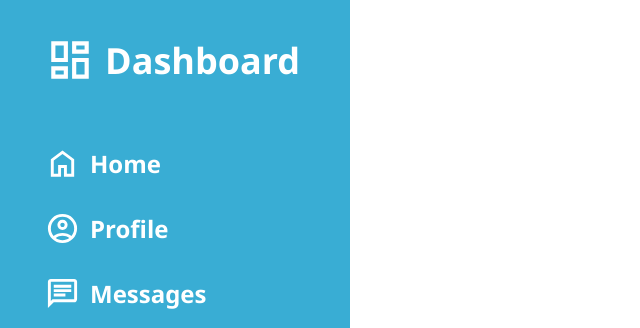
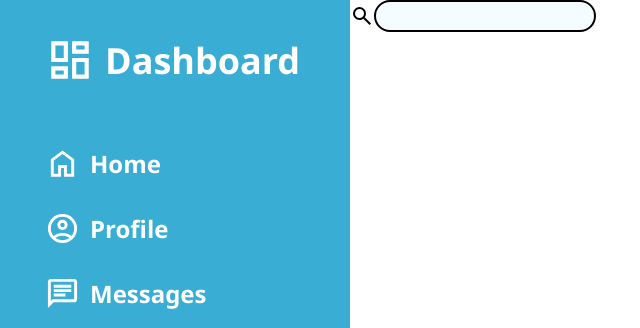
Before and after one commit to crindshelter/admin-dashboard, a plain HTML site: page index.html in a window 1280 px wide. Shown: the top 328 px of the page, without its empty margins (5-645 px from the left). Drawn offline with Linux system fonts and the light colour scheme.

Commit message:
Basic search bar

```diff
--- a/index.html
+++ b/index.html
@@ -50,7 +50,10 @@
         </div>
     </nav>
     <header class="header">
-        <div class="search-head"></div>
+        <div class="search-head">
+            <img src="images/search_24dp_000000_FILL0_wght400_GRAD0_opsz24.svg">
+            <input>
+        </div>
         <div class="notif-head"></div>
         <div class="welcome-head"></div>
         <div class="upload-head"></div>
--- a/style.css
+++ b/style.css
@@ -65,6 +65,17 @@ body {
     grid-area: 1fr 1fr / 1fr 1fr;
 }
 
+.search-head {
+    display: flex;
+}
+
+.search-head input {
+    border-radius: 25px;
+    border: 2px black solid;
+    background-color: #f5fcff;
+    padding: 5px 10px;
+}
+
 
 
 /* Other */
```
Also changed, not shown: images/search_24dp_000000_FILL0_wght400_GRAD0_opsz24.svg (added).
